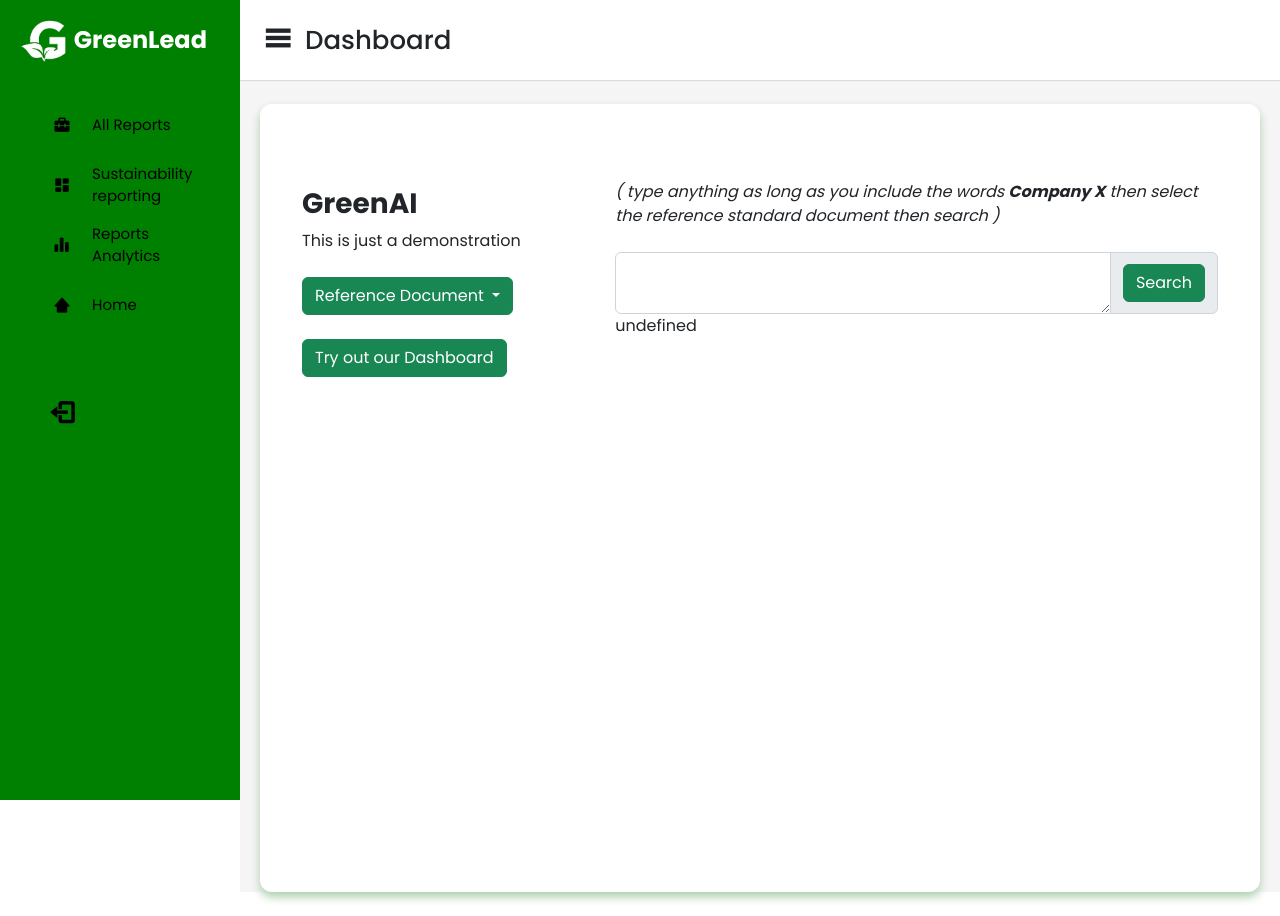
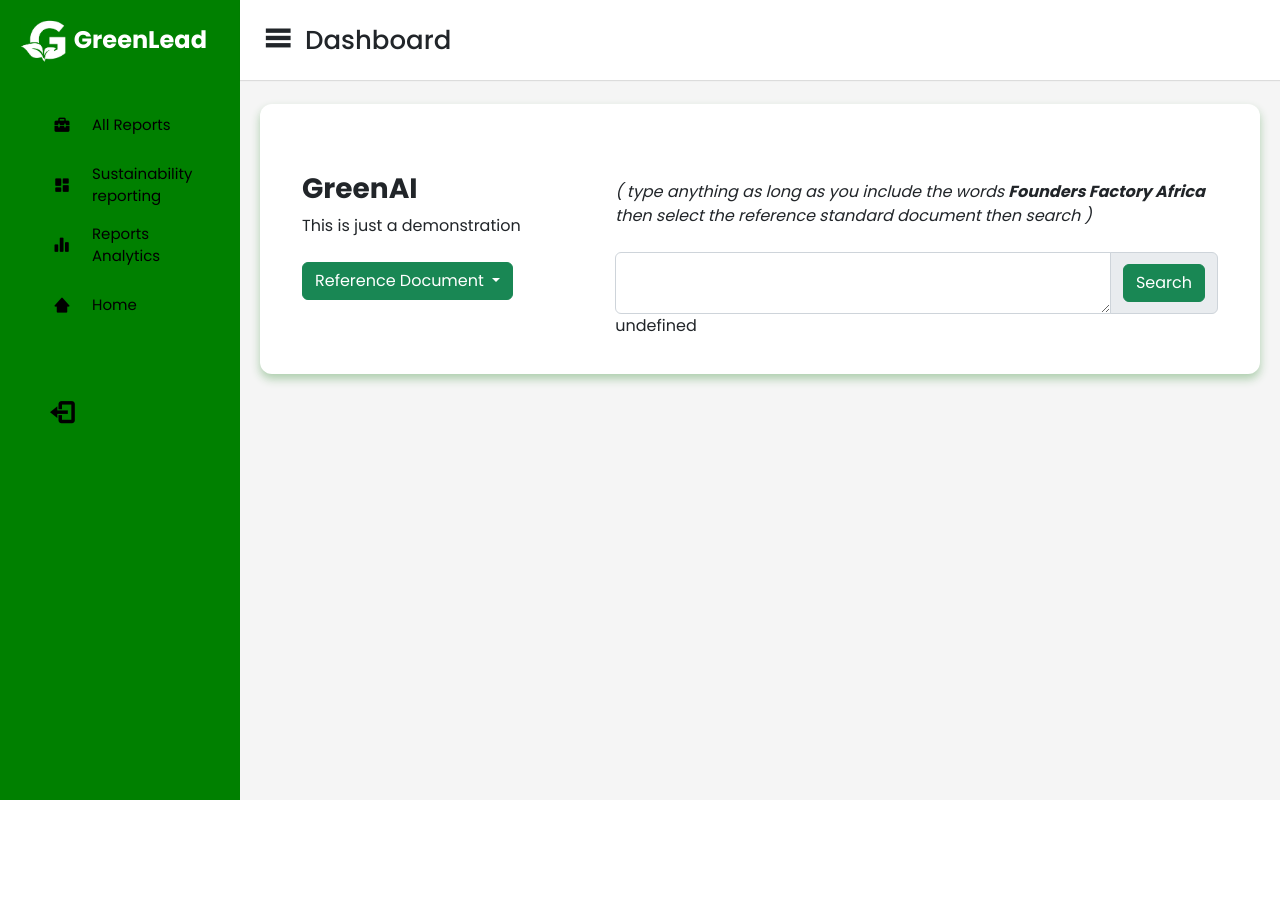
Before and after one commit to Collins07/greenlead-prototype, a plain HTML site: page html/analysis.html in a window 1280 px wide. Both pictures are taken after a click on the button "Search". After the commit the page ends 800 px from the top, so only its background shows below. Drawn offline with nearby package versions, Linux system fonts and the light colour scheme.

Commit message:
updated the search

```diff
--- a/css/analysis.css
+++ b/css/analysis.css
@@ -114,21 +114,3 @@ body {
     font-weight: bold;
     color: white;
 }
-
-/* added code */
-.container {
-    overflow: hidden;
-}
-
-.row {
-    display: flex;
-    flex-wrap: nowrap; /* Prevent items from wrapping */
-}
-
-.fixed-column {
-    position: sticky;
-    top: 0;
-    height: calc(100vh - 100px); /* Adjust the height as needed */
-    overflow-y: auto; /* Enable vertical scrolling */
-    padding-top: 15px; /* Adjust padding as needed */
-}
--- a/html/analysis.html
+++ b/html/analysis.html
@@ -119,15 +119,10 @@
                                 </ul>
                               </div>
 
-                              <div class="mt-4">
-                                <a class="btn btn-success " href="test.html" role="button" >
-                                    Try out our Dashboard
-                                  </a>
-                              </div>
                         </div>
 
                         <div class="col-md-8" >
-                            <p class="mt-2"><i>( type anything as long as you include the words <b>Company X</b> then select the reference standard document then search )</i></p>
+                            <p class="mt-2"><i>( type anything as long as you include the words <b>Founders Factory Africa</b> then select the reference standard document then search )</i></p>
                             <div class="input-group mt-4">
                                 <textarea id="inputText" class="form-control" aria-label="With textarea" ></textarea>
                                 <span class="input-group-text"><a class="btn btn-success" href="#" role="button" onclick="generateReport()">Search</a></span>
--- a/js/analysis.js
+++ b/js/analysis.js
@@ -8,19 +8,19 @@ function generateReport() {
     var outputElement = document.getElementById('output');
 
     // Check if the selected reference is "GRI standards" and user input contains "company x"
-    if (selectedReference === 'GRI standards' && userInput.includes('company x')) {
+    if (selectedReference === 'GRI standards' && userInput.includes('founders factory africa')) {
         var response = `
-            <strong>Company X Sustainability Report - Environmental Performance</strong>
+            <strong>Founders Factory Africa Sustainability Report - Environmental Performance</strong>
             <br><br>
             <strong>Reporting Period:</strong> January 1, 2023 - December 31, 2023
             <br><br>
             <strong>1. Overview:</strong>
             <ul>
-                <li>Company X is committed to sustainable practices, striving for environmental responsibility across its operations.</li>
+                <li>Founders Factory Africa is committed to sustainable practices, striving for environmental responsibility across its operations.</li>
             </ul>
             <strong>2. Governance:</strong>
             <ul>
-                <li>Company X's board oversees environmental policies, ensuring compliance with regulations. The Environmental Management Team monitors and updates protocols.</li>
+                <li>Founders Factory Africa's board oversees environmental policies, ensuring compliance with regulations. The Environmental Management Team monitors and updates protocols.</li>
             </ul>
             <strong>3. Environmental Policy:</strong>
             <ul>
@@ -53,15 +53,15 @@ function generateReport() {
     }
 
     // Check if the selected reference is "Kenya’s National Climate Change Action Plan" and user input contains "company x"
-    else if (selectedReference === "Kenya’s National Climate Change Action Plan" && userInput.includes('company x')) {
+    else if (selectedReference === "Kenya’s National Climate Change Action Plan" && userInput.includes('founders factory africa')) {
         var response = `
-            <strong>Company X Sustainability Report - Kenya Climate Action Plan Compliance</strong>
+            <strong>Founders Factory Africa Sustainability Report - Kenya Climate Action Plan Compliance</strong>
             <br><br>
             <strong>Reporting Period:</strong> January 1, 2023 - December 31, 2023
             <br><br>
             <strong>1. Overview:</strong>
             <ul>
-                <li>Company X is committed to aligning its operations with Kenya's National Climate Change Action Plan, contributing to the country's climate resilience and sustainable development goals.</li>
+                <li>Founders Factory Africa is committed to aligning its operations with Kenya's National Climate Change Action Plan, contributing to the country's climate resilience and sustainable development goals.</li>
             </ul>
             <strong>2. Kenya Climate Action Plan Compliance:</strong>
             <br>
```
Also changed, not shown: html/charts.html (+8 -7 lines).
